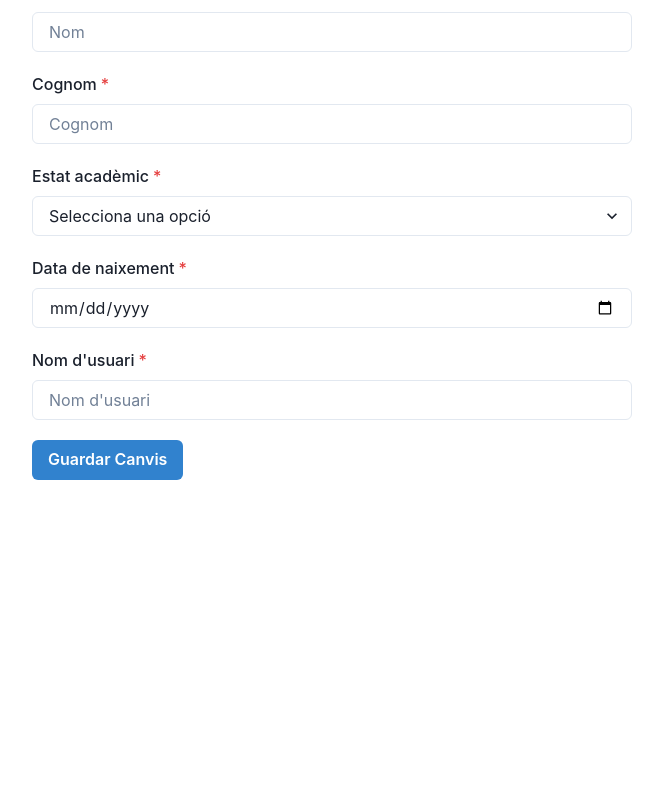
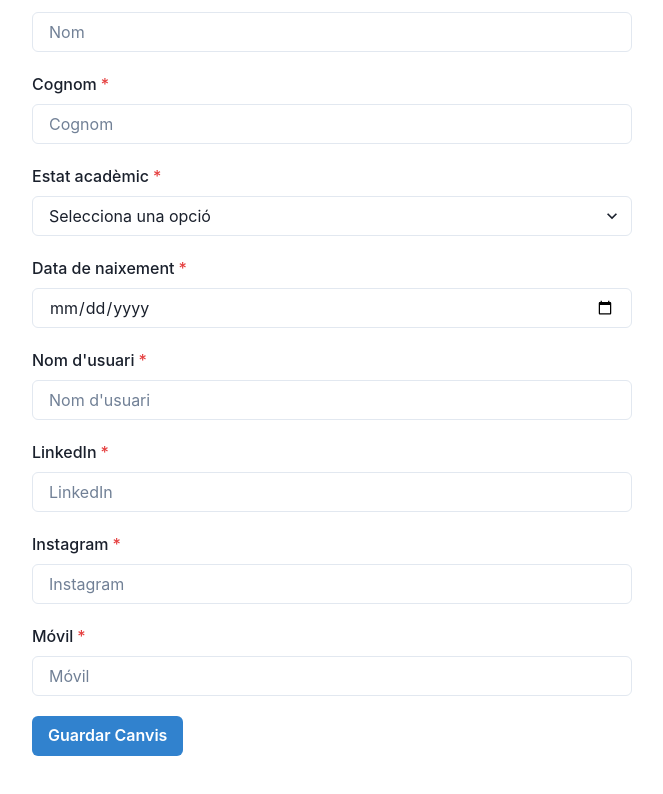
Before and after one commit to donkikochan/HosteleriaJoviatAdmin, a React (Create React App) app: page /edit-alumn/1 in a window 1280 px wide. Shown: the part 314-1108 px from the top of the page, without its empty margins (308-971 px from the left). Before the commit the page ends 874 px from the top, so only its background shows below. Built offline with nearby package versions, Linux system fonts and the light colour scheme; no server answers; the database is empty.

Commit message:
add social networks

```diff
--- a/src/Components/Form/EditStudentForm.js
+++ b/src/Components/Form/EditStudentForm.js
@@ -29,6 +29,9 @@ const EditStudentForm = () => {
   const [academicStatus, setAcademicStatus] = useState("");
   const [birth, setBirth] = useState("");
   const [username, setUsername] = useState("");
+  const [linkedin, setLinkedin] = useState("");
+  const [instagram, setInstagram] = useState("");
+  const [mobile, setMobile] = useState("");
   const [isOpen, setIsOpen] = useState(false);
   const onClose = () => setIsOpen(false);
   const cancelRef = useRef();
@@ -45,6 +48,9 @@ const EditStudentForm = () => {
           setAcademicStatus(data.academicStatus || "");
           setBirth(data.birth || "");
           setUsername(data.username || "");
+          setLinkedin(data.linkedin || "");
+          setInstagram(data.instagram || "");
+          setMobile(data.mobile || "");
         } else {
           toast({
             title: "Error",
@@ -74,7 +80,7 @@ const EditStudentForm = () => {
     try {
       await setDoc(
         studentDocRef,
-        { nom, cognom, academicStatus, birth, username },
+        { nom, cognom, academicStatus, birth, username, linkedin, instagram, mobile },
         { merge: true }
       );
       toast({
@@ -155,6 +161,27 @@ const EditStudentForm = () => {
             onChange={(e) => setUsername(e.target.value)}
             placeholder="Nom d'usuari"
           />
+          <FormLabel mt={5}>LinkedIn</FormLabel>
+          <Input
+            type="text"
+            value={linkedin}
+            onChange={(e) => setLinkedin(e.target.value)}
+            placeholder="LinkedIn"
+          />
+          <FormLabel mt={5}>Instagram</FormLabel>
+          <Input
+            type="text"
+            value={instagram}
+            onChange={(e) => setInstagram(e.target.value)}
+            placeholder="Instagram"
+          />
+          <FormLabel mt={5}>Móvil</FormLabel>
+          <Input
+            type="tel"
+            value={mobile}
+            onChange={(e) => setMobile(e.target.value)}
+            placeholder="Móvil"
+          />
           <Button mt={5} mb={20} colorScheme="blue" type="submit">
             Guardar Canvis
           </Button>
--- a/src/Components/Form/StudentsForm.js
+++ b/src/Components/Form/StudentsForm.js
@@ -37,6 +37,9 @@ const StudentsForm = () => {
   const [academicStatus, setacademicStatus] = useState("");
   const [birth, setbirth] = useState("");
   const [username, setusername] = useState("");
+  const [linkedin, setLinkedin] = useState("");
+  const [instagram, setInstagram] = useState("");
+  const [mobile, setMobile] = useState("");
   const [touchedFields, setTouchedFields] = useState({
     nom: false,
     cognom: false,
@@ -44,7 +47,7 @@ const StudentsForm = () => {
     contrasenya: false,
     academicStatus: false,
     birth: false,
-    username: false,
+    username: false
   });
   const [location, navigate] = useLocation();
 
@@ -111,6 +114,9 @@ const StudentsForm = () => {
           academicStatus,
           birth,
           username,
+          linkedin,
+          instagram,
+          mobile,
           imageUrl: defaultImageUrl,
           email: user.email,
         });
@@ -249,6 +255,35 @@ const StudentsForm = () => {
             Entre el nom d'usuari.
           </FormHelperText>
 
+          <FormLabel mt={5}>LinkedIn</FormLabel>
+          <Input
+          value={linkedin}
+          onChange={(e) => setLinkedin(e.target.value)}
+          onBlur={() => handleBlur("linkedin")}
+          placeholder="LinkedIn"
+          isInvalid={touchedFields.linkedin && linkedin === ""}
+        />
+
+        <FormLabel mt={5}>Instagram</FormLabel>
+        <Input
+          value={instagram}
+          onChange={(e) => setInstagram(e.target.value)}
+          onBlur={() => handleBlur("instagram")}
+          placeholder="Instagram"
+          isInvalid={touchedFields.instagram && instagram === ""}
+        />
+
+        <FormLabel mt={5}>Mòbil</FormLabel>
+        <Input
+          type="tel"
+          value={mobile}
+          onChange={(e) => setMobile(e.target.value)}
+          onBlur={() => handleBlur("mobile")}
+          placeholder="Mòbil"
+          isInvalid={touchedFields.mobile && mobile === ""}
+        />
+
+
           <Button mt={5} mb={20} colorScheme="blue" type="submit">
             Carregar
           </Button>
```
